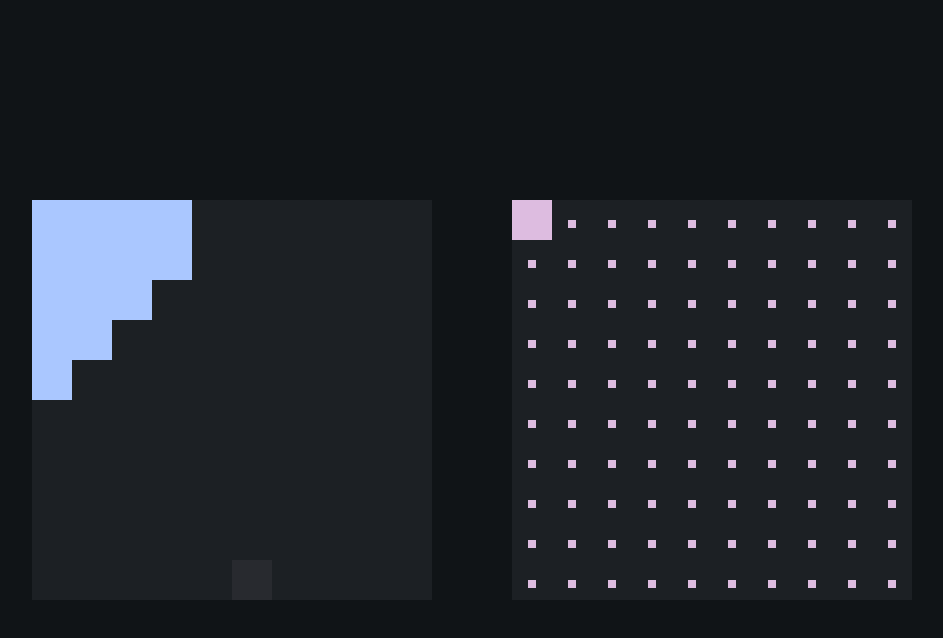
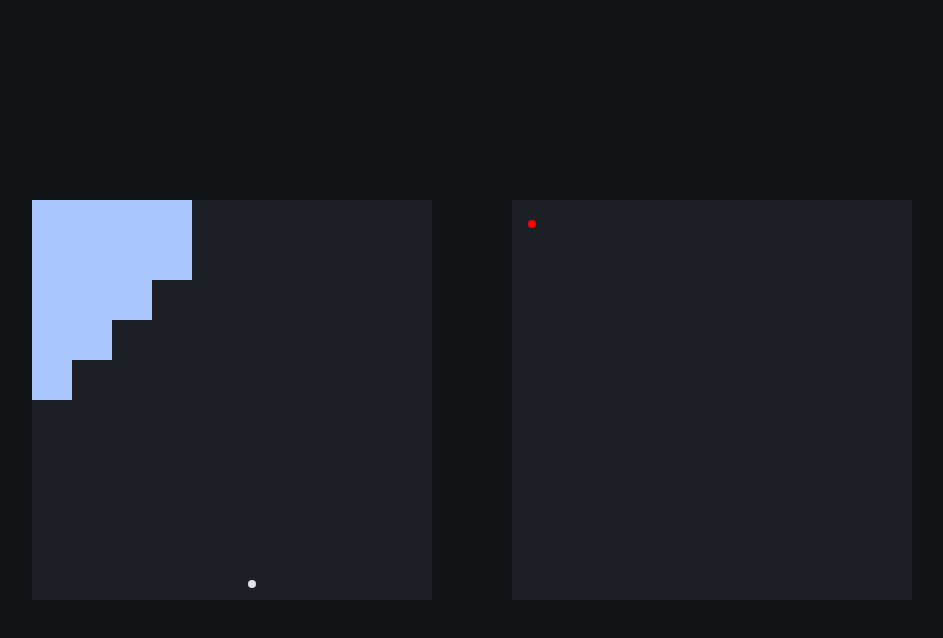
Before and after one commit to sinskiy/odin-battleship, a website built with webpack: page src/index.html in a window 1280 px wide. Both pictures are taken after a click on the element 700 px from the left and 220 px from the top of the page. Shown: the whole page, without its empty margins (168-1111 px from the left). Built offline with nearby package versions, Linux system fonts and the light colour scheme.

Commit message:
feat: add computer turns

```diff
--- a/src/createDOM.js
+++ b/src/createDOM.js
@@ -25,7 +25,10 @@ function boardToDOM(newPlayer) {
       const boardRow = document.createElement("div");
       boardRow.classList.add("row");
 
-      row instanceof Ship && boardRow.classList.add("ship");
+      if (row instanceof Ship) {
+        boardRow.classList.add("ship");
+        if (row.isSunk()) boardRow.classList.add("sunk");
+      }
       shots[i][j] === true && boardRow.classList.add("shot");
 
       if (newPlayer.type === "computer") {
--- a/src/gameboardEvents.js
+++ b/src/gameboardEvents.js
@@ -6,5 +6,11 @@ export function handleComputerTurn(board) {
   const random = () => Math.floor(Math.random() * 10);
   const randomX = random();
   const randomY = random();
+
+  if (board.shots[randomX][randomY] === true) {
+    handleComputerTurn(board);
+    return;
+  }
+
   board.receiveAttack(randomX, randomY);
 }
--- a/src/index.html
+++ b/src/index.html
@@ -5,5 +5,7 @@
     <meta name="viewport" content="width=device-width, initial-scale=1.0" />
     <title>Battleship</title>
   </head>
-  <body></body>
+  <body>
+    <dialog></dialog>
+  </body>
 </html>
--- a/src/style.css
+++ b/src/style.css
@@ -3,6 +3,7 @@
   --background: #101417;
   --surface: #1c2024;
   --surface-high: #282a2f;
+  --text: #e2e2e9;
   --primary: #aac7ff;
   --secondary: #ddbce0;
   --border: #8b9198;
@@ -34,29 +35,23 @@ body {
   background-color: var(--primary);
 }
 
-.computer .row::after {
+.shot::after {
   content: "";
   display: block;
 
   width: 0.5rem;
   height: 0.5rem;
-  background-color: var(--secondary);
+  background-color: var(--text);
+  border-radius: 9999px;
 
   position: relative;
   top: 50%;
   left: 50%;
   transform: translate(-50%);
 }
-.computer .row:not(.shot):hover {
-  background-color: var(--surface-high);
+.shot.ship::after {
+  background-color: red;
 }
-
-.shot {
-  background-color: var(--surface-high);
-}
-.shot.ship {
+.computer .sunk {
   background-color: var(--secondary);
 }
-.computer .shot::after {
-  display: none;
-}
```
